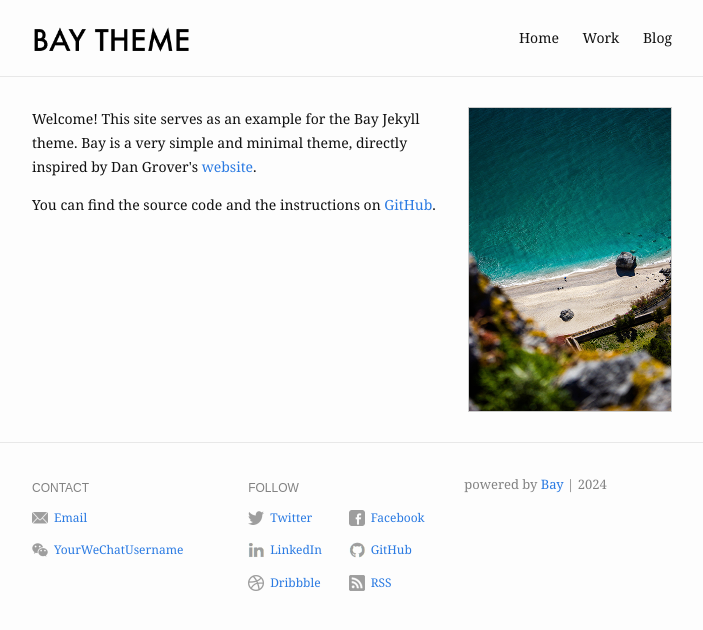
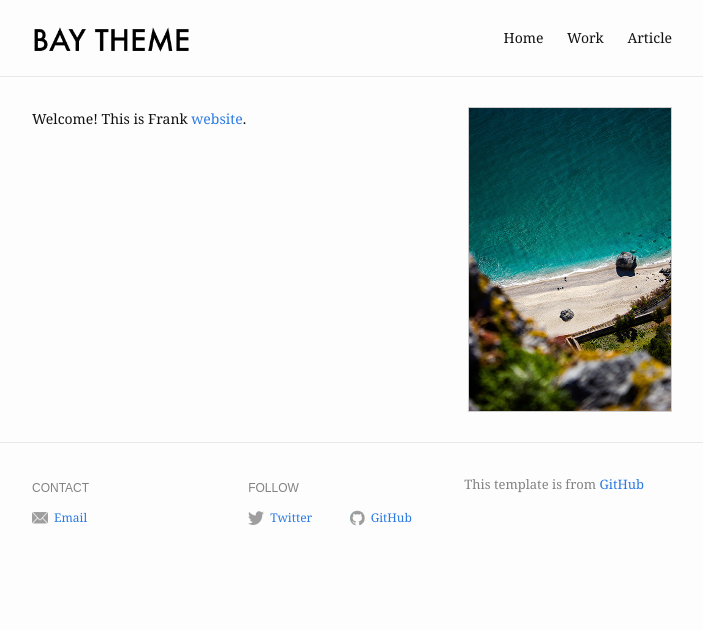
Before and after one commit to FrankLi123/FrankLi123.com, a Jekyll site: the page built from index.md, in a window 1280 px wide. Shown: the top 630 px of the page, without its empty margins (288-991 px from the left). Built offline with Jekyll 4.4.1, drawn with Linux system fonts in a browser that asks for light colours.

Commit message:
update #23

```diff
--- a/_config.yml
+++ b/_config.yml
@@ -14,37 +14,22 @@ header:
     - name: Home
       slug: /
     - name: Work
-    - name: Blog
+    - name: Article
 
 footer:
   show_powered_by: true
   contact:
     - type: email
       name: Email
-      value: yourmail@domain.com
-    - type: wechat
-      value: YourWeChatUsername
-      link: "#"
+      value: f842213079@gmail.com
   follow:
     - type: twitter
       name: Twitter
-      link: http://twitter.com/YourTwitterUsername
-      username: "@YourTwitterUsername"
-    - type: facebook
-      name: Facebook
-      link: http://facebook.com/YourFacebookUsername
-    - type: linkedin
-      name: LinkedIn
-      link: http://linkedin.com/in/YourLinkedInUsername
+      link: http://twitter.com/FrankYouChill
+      username: "@FrankYouChill"
     - type: github
       name: GitHub
       link: http://github.com/YourGitHubUsername
-    - type: dribbble
-      name: Dribbble
-      link: https://dribbble.com/YourDribbbleUsername
-    - type: rss
-      name: RSS
-      link: /feed.xml
 
 # Build settings
 markdown: kramdown
--- a/_includes/footer.html
+++ b/_includes/footer.html
@@ -84,7 +84,7 @@
       {% if site.footer.show_powered_by == true %}
         <div class="footer-col footer-col-3 powered-by">
           <p>
-            powered by <a href="https://github.com/eliottvincent/bay">Bay</a> | <span id="year"></span>
+            This template is from <a href="https://github.com/eliottvincent/bay">GitHub
           </p>
         </div>
       {% endif %}
@@ -92,4 +92,4 @@
   </div>
 </footer>
 
-{% include wechat-widget.html %}
+<!-- {% include wechat-widget.html %} -->
--- a/index.md
+++ b/index.md
@@ -6,9 +6,5 @@ profile_picture:
 ---
 
 <p>
-  Welcome! This site serves as an example for the Bay Jekyll theme. Bay is a very simple and minimal theme, directly inspired by Dan Grover's <a href="http://dangrover.com">website</a>.
+  Welcome! This is Frank <a href="http://dangrover.com">website</a>.
 </p>
-
-<p>
-  You can find the source code and the instructions on <a href="https://github.com/eliottvincent/bay">GitHub</a>.
-</p>
```
Also changed, not shown: README.md.
